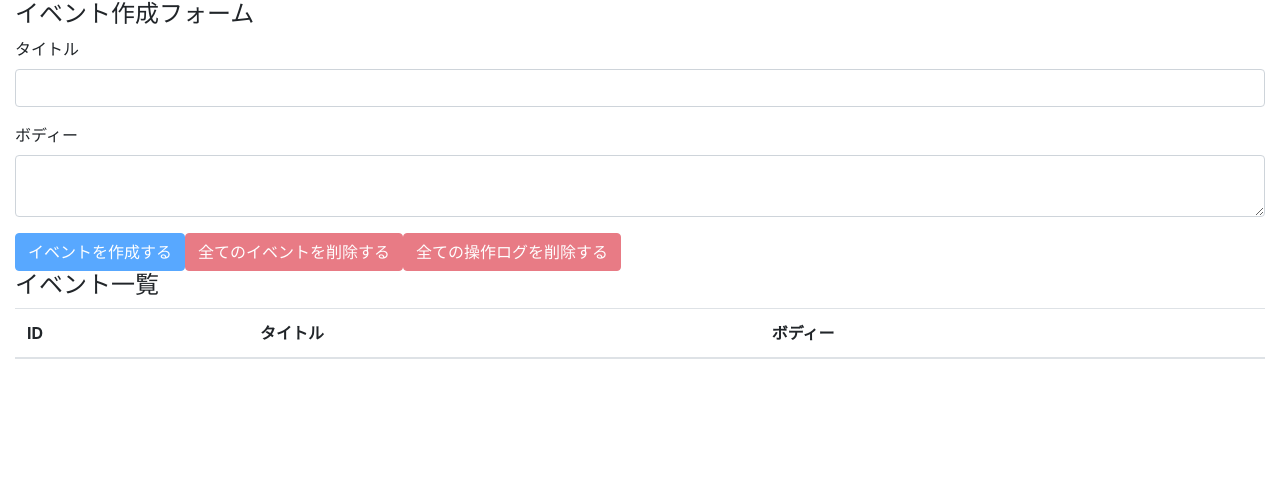
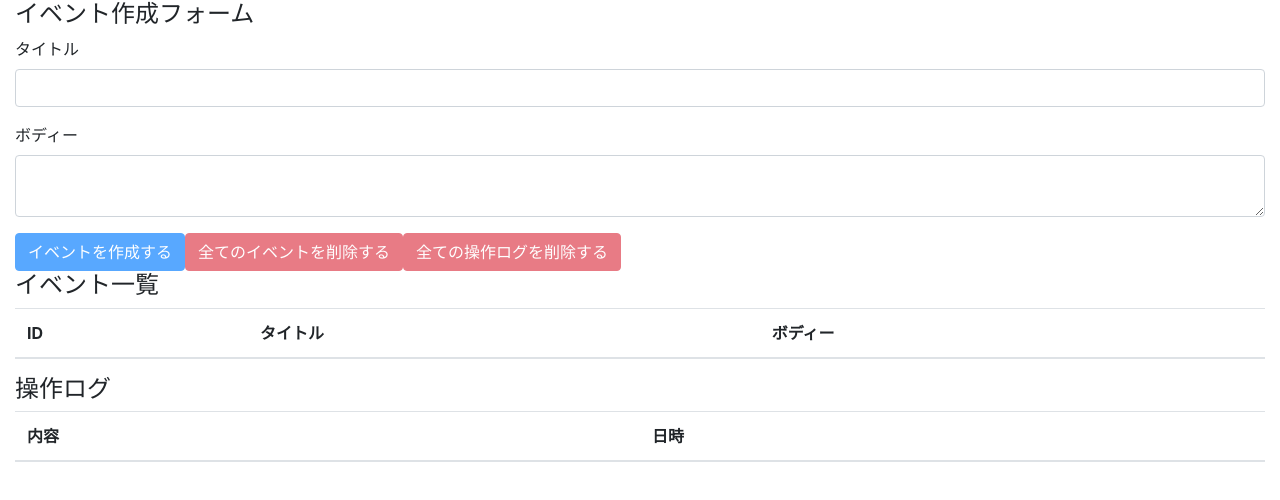
Before and after one commit to shinbey221/react-hooks-practice, a React (Create React App) app: page / in a window 1280 px wide. Shown: the top 500 px of the page. Built offline with nearby package versions, Linux system fonts and the light colour scheme.

Commit message:
add: create operation log table

```diff
--- a/src/components/App.js
+++ b/src/components/App.js
@@ -3,6 +3,7 @@
 import reducer from './../reducers/index'
 import EventForm from './EventForm'
 import Events from './Events'
+import OperationLogs from './OperationLogs'
 import AppContext from './../contexts/AppContext'
 const App = () => {
   const initialState = {
@@ -15,6 +16,7 @@
       <div className="container-fluid">
         <EventForm />
         <Events />
+        <OperationLogs />
       </div>
     </AppContext.Provider>
   );
--- /dev/null
+++ b/src/components/OperationLog.js
@@ -0,0 +1,12 @@
+import React from 'react'
+
+const OperationLog = ({ log }) => {
+  return (
+    <tr>
+      <td>{log.description}</td>
+      <td>{log.operationAt}</td>
+    </tr>
+  )
+}
+
+export default OperationLog
--- /dev/null
+++ b/src/components/OperationLogs.js
@@ -0,0 +1,25 @@
+import React, { useContext } from 'react'
+import AppContext from './../contexts/AppContext'
+import OperationLog from './OperationLog'
+
+const OperationLogs = () => {
+  const {state} = useContext(AppContext)
+  return (
+    <React.Fragment>
+      <h4>操作ログ</h4>
+      <table className="table table-hover">
+        <thead>
+          <tr>
+            <th>内容</th>
+            <th>日時</th>
+          </tr>
+        </thead>
+        <tbody>
+          {state.operationLogs.map((log, index) => (<OperationLog log={log} />))}
+        </tbody>
+      </table>
+    </React.Fragment>
+  )
+}
+
+export default OperationLogs
```
